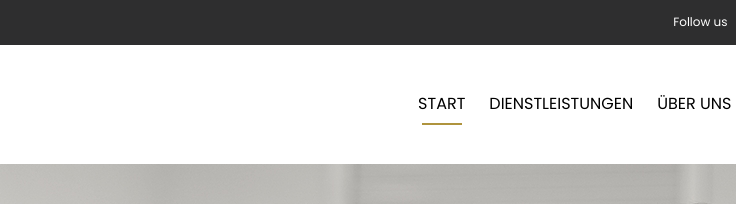
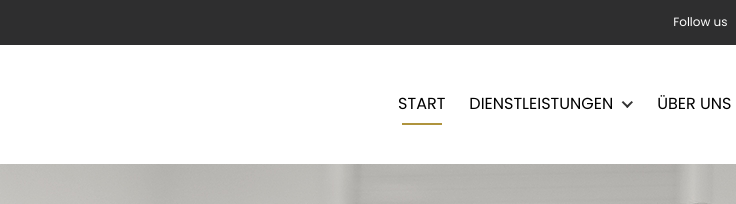
Before and after one commit to obrovacm/insalvo-consulting-practice, a website: page index.html in a window 1280 px wide. Shown: the top 204 px of the page, 368-1104 px from the left. Drawn offline with Linux system fonts and the light colour scheme.

Commit message:
finished?

```diff
--- a/index.html
+++ b/index.html
@@ -85,7 +85,7 @@
               <a href="#"
                 ><li class="menu-item i1 underline nav-link">Start</li></a
               >
-              <a href="#"><li class="menu-item i2">Dienstleistungen</li></a>
+              <a href="#"><li class="menu-item i2">Dienstleistungen <div class="drop-arrow"></div></li></a>
               <a href="#"><li class="menu-item i3">Über uns</li></a>
               <a href="#"><li class="menu-item i4">Kontakt</li></a>
             </ul>
--- a/src/scss/components/_header.scss
+++ b/src/scss/components/_header.scss
@@ -127,6 +127,25 @@
       &.i4 {
         margin-bottom: 0em;
       }
+      &.i2 {
+        padding-right: 20px;
+        position: relative;
+        .drop-arrow {
+          position: absolute;
+          left: 164px;
+          top: 50%;
+          width: 8px;
+          height: 8px;
+          border-left: 2px solid $black-mat;
+          border-bottom: 2px solid $black-mat;
+          transition: border-color 200ms;
+          transform: rotate(-45deg) translateY(-20px);
+          margin: 0;
+        }
+        &:hover .drop-arrow {
+          border-color: $gold;
+        }
+      }
     }
     a:hover .menu-item {
       color: $gold;
@@ -175,6 +194,15 @@
         padding: 1em 0;
         margin: 0;
         margin-left: 1.5em;
+
+        &.i2 {
+          padding-right: 20px;
+          position: relative;
+          .drop-arrow {
+            left: 160px;
+            transform: rotate(-45deg) translateY(-100%);
+          }
+        }
       }
       .underline.nav-link {
         text-align: center;
--- a/src/scss/components/_main.scss
+++ b/src/scss/components/_main.scss
@@ -289,5 +289,3 @@
     }
   }
 }
-
-// nav padajuci meni
```
Also changed, not shown: dist/styles.css, 1 other file.
